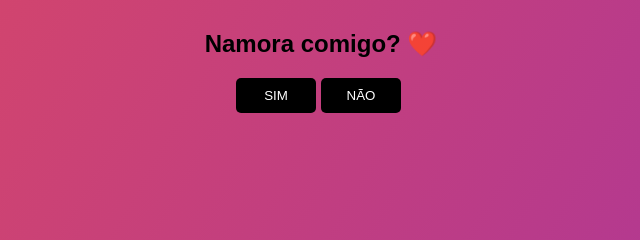
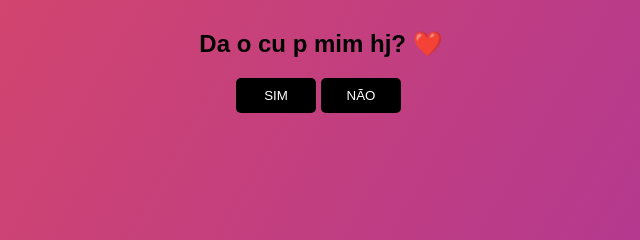
Before and after one commit to RezendeV1inicius/umpedido, a plain HTML site: page index.html in a window 1280 px wide. Shown: the top 240 px of the page, 329-969 px from the left. Drawn offline with Linux system fonts and the light colour scheme.

Commit message:
Update index.html

```diff
--- a/index.html
+++ b/index.html
@@ -11,7 +11,7 @@
 
 <body>
     <div id="conteudo">
-        <h2>Namora comigo? ❤️</h2>
+        <h2>Da o cu p mim hj? ❤️</h2>
         <div style="margin: auto;width: 170px;">
             <button style="position: fixed;display: block;" class="btn" onclick="sim()">SIM</button>
             <button class="btn" onclick="desvia(this)" onmouseover="desvia(this)" style="position: absolute;">NÃO</button>
```
